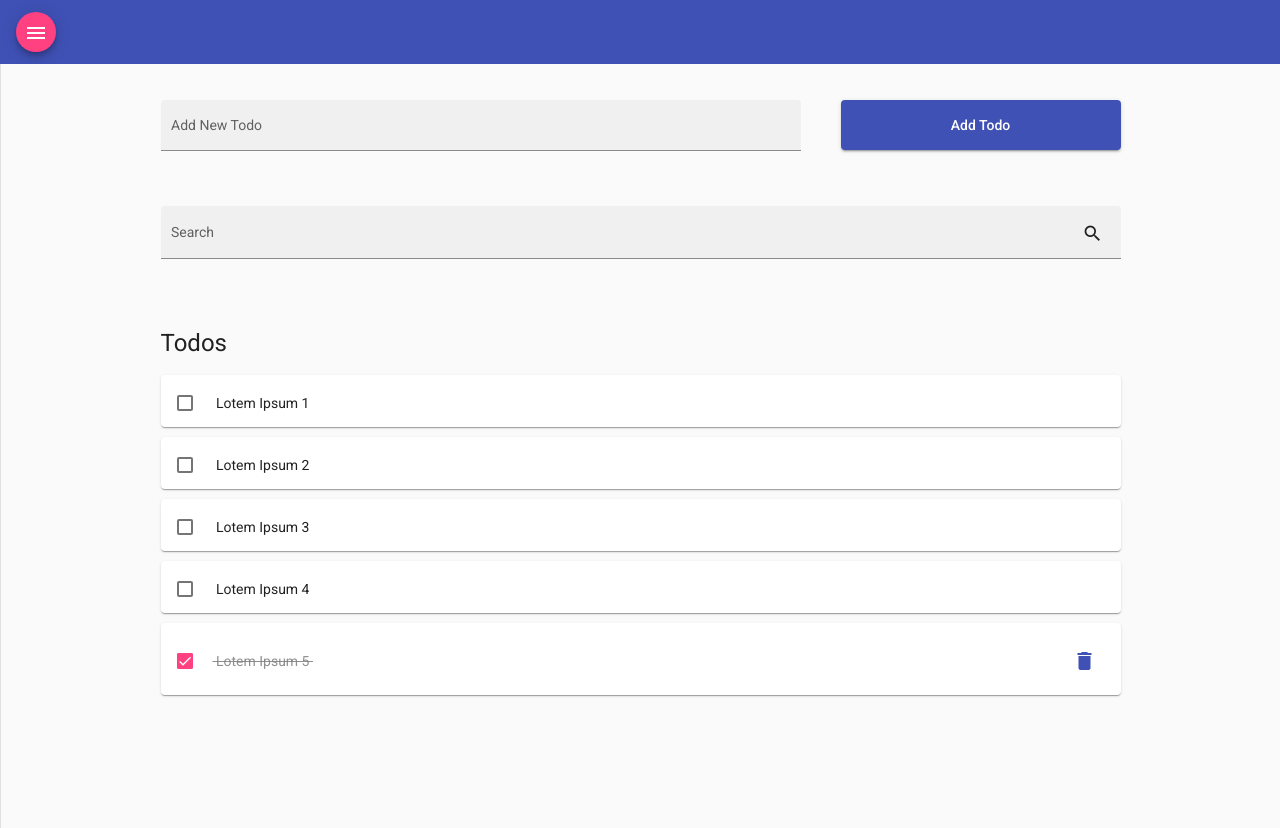
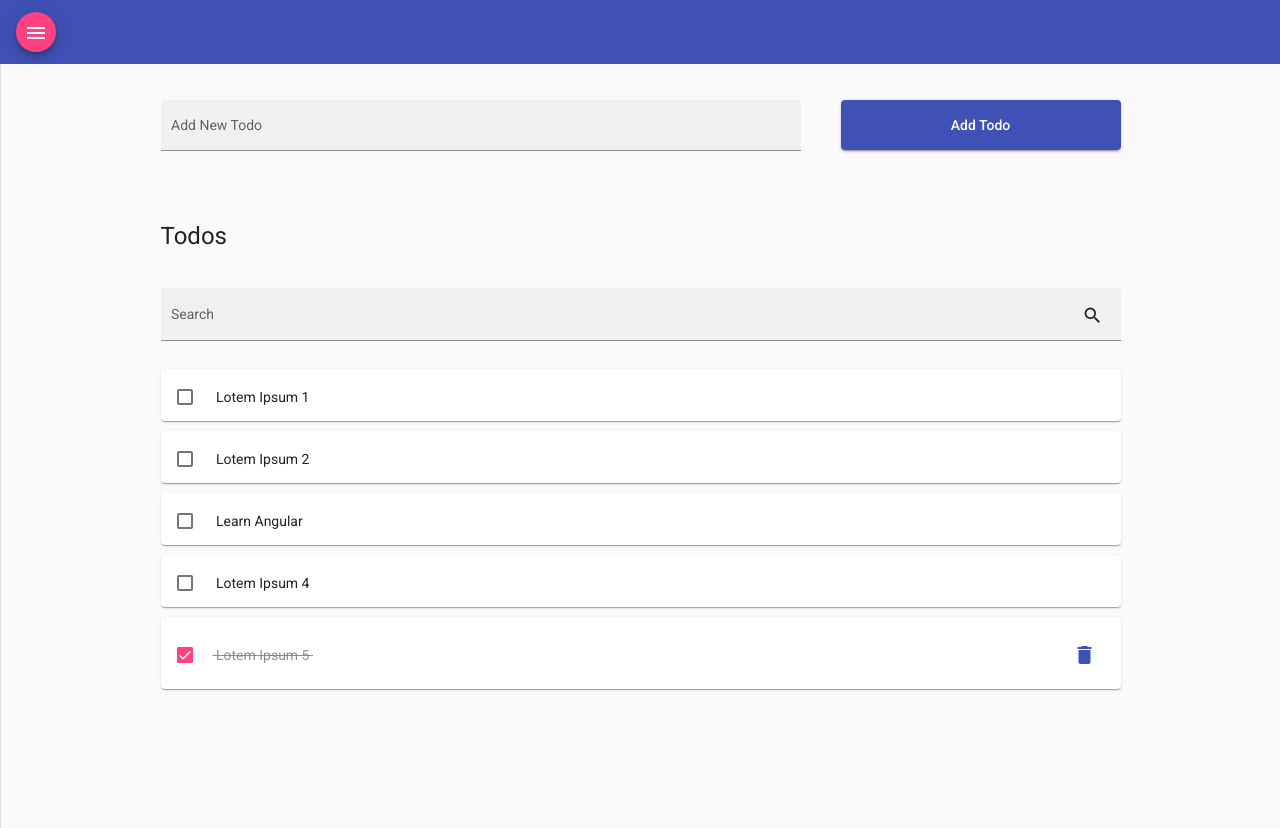
Before and after one commit to marciomesquita/ng-todo-app, an Angular app: page / in a window 1280 px wide. Built offline with nearby package versions, Linux system fonts and the light colour scheme.

Commit message:
add filter pipe

```diff
--- a/package.json
+++ b/package.json
@@ -3,7 +3,7 @@
   "version": "0.0.0",
   "scripts": {
     "ng": "ng",
-    "start": "ng serve --port=4201",
+    "start": "ng serve --port=4201 --open",
     "build": "ng build",
     "test": "ng test",
     "lint": "ng lint",
--- a/src/app/app.module.ts
+++ b/src/app/app.module.ts
@@ -32,11 +32,13 @@ import { BrowserAnimationsModule } from '@angular/platform-browser/animations';
 import { HomeComponent } from './pages/home/home.component';
 import { RouterModule } from '@angular/router';
 import { FlexLayoutModule } from '@angular/flex-layout';
+import { FilterPipe } from './filter.pipe';
 
 @NgModule({
   declarations: [
     AppComponent,
-    HomeComponent
+    HomeComponent,
+    FilterPipe
   ],
   imports: [
     BrowserModule,
--- /dev/null
+++ b/src/app/filter.pipe.ts
@@ -0,0 +1,19 @@
+import { Pipe, PipeTransform } from '@angular/core';
+
+@Pipe({
+  name: 'filter'
+})
+export class FilterPipe implements PipeTransform {
+  transform(value: any, args?: any): any {
+
+    if (!value) return null;
+    if (!args) return value;
+
+    args = args.toLowerCase();
+
+    return value.filter(function (item) {
+      return JSON.stringify(item).toLowerCase().includes(args);
+    });
+  }
+
+}
--- a/src/app/pages/home/home.component.html
+++ b/src/app/pages/home/home.component.html
@@ -4,30 +4,43 @@
       <div fxLayout="row" fxLayoutAlign="space-between">
         <mat-form-field appearance="fill" fxFlex="1 2 40rem">
           <mat-label>Add New Todo</mat-label>
-          <input matInput type="text" name="title" [(ngModel)]="title" placeholder="Add Todo...">
+          <input
+            matInput
+            type="text"
+            name="title"
+            [(ngModel)]="title"
+            placeholder="Add Todo..."
+          />
         </mat-form-field>
-        <button fxFlex="1 1 20em" mat-raised-button color="primary" value="Submit" class="btn add-todo--btn" (click)="onSubmit()">Add Todo</button>
+        <button
+          fxFlex="1 1 20em"
+          mat-raised-button
+          color="primary"
+          value="Submit"
+          class="btn add-todo--btn"
+          (click)="onSubmit()"
+        >
+          Add Todo
+        </button>
       </div>
-    </form>
-  </div>
-
-  <div class="add-todo-form">
-    <form class="form">
-  <mat-form-field appearance="fill" fxFlex="100">
-    <mat-label>Search</mat-label>
-    <input matInput type="text">
-    <button mat-icon-button matSuffix>
-      <mat-icon>search</mat-icon>
-    </button>
-  </mat-form-field>
-
     </form>
   </div>
 
   <div class="list">
     <h1>Todos</h1>
+    <div class="add-todo-form">
+      <form class="form">
+        <mat-form-field appearance="fill" fxFlex="100">
+          <mat-label>Search</mat-label>
+          <input matInput type="text" name="searchText" [(ngModel)]="searchText">
+          <button mat-icon-button matSuffix>
+            <mat-icon>search</mat-icon>
+          </button>
+        </mat-form-field>
+      </form>
+    </div>
     <mat-card
-      *ngFor="let todo of todos"
+      *ngFor="let todo of todos | filter:searchText"
       class="todo"
       flexLaout="row wrap"
       fxLayoutAlign="start center"
--- a/src/app/pages/home/home.component.ts
+++ b/src/app/pages/home/home.component.ts
@@ -7,10 +7,11 @@ import { Component, OnInit } from '@angular/core';
 })
 export class HomeComponent implements OnInit {
   title: string;
+  searchText: string;
   todos: Array<Object> = [
     { id: 1, title: 'Lotem Ipsum 1', done: false},
     { id: 2, title: 'Lotem Ipsum 2', done: false },
-    { id: 3, title: 'Lotem Ipsum 3', done: false },
+    { id: 3, title: 'Learn Angular', done: false },
     { id: 4, title: 'Lotem Ipsum 4', done: false },
     { id: 5, title: 'Lotem Ipsum 5', done: true }
   ];
@@ -40,5 +41,4 @@ export class HomeComponent implements OnInit {
     this.todos = [...this.todos, newTodo]
     this.title = '';
   }
-
 }
```
Also changed, not shown: 1 other file (tests, documents, lock files or other folders).
